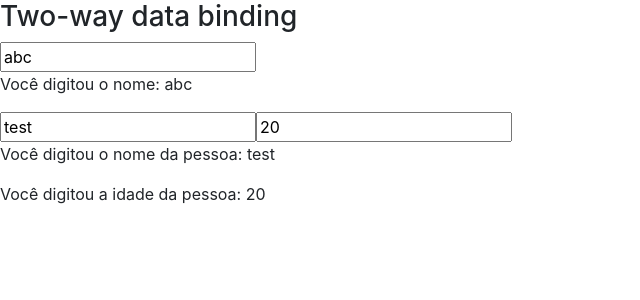
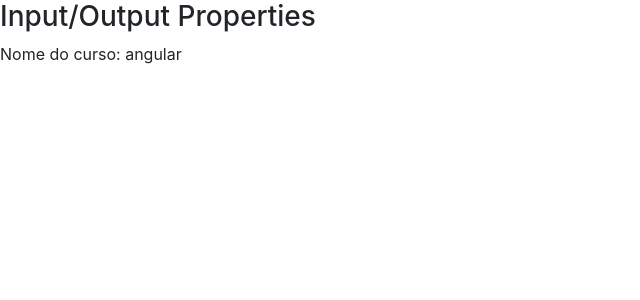
Before and after one commit to LucasTeotonio7/angular-cli, an Angular app in the folder data-binding/: page / in a window 1280 px wide. Shown: the top 300 px of the page, without its empty margins (0-640 px from the left). Built offline with nearby package versions, Linux system fonts and the light colour scheme.

Commit message:
A13-input/Output Properties

```diff
--- a/data-binding/src/app/app.module.ts
+++ b/data-binding/src/app/app.module.ts
@@ -6,11 +6,13 @@
 import { AppComponent } from './app.component';
 import { DataBindingComponent } from './data-binding/data-binding.component';
 import { MyFormModule } from './my-form/my-form.module';
+import { InputPropertyComponent } from './input-property/input-property.component';
 
 @NgModule({
   declarations: [
     AppComponent,
-    DataBindingComponent
+    DataBindingComponent,
+    InputPropertyComponent
   ],
   imports: [
     BrowserModule,
--- a/data-binding/src/app/data-binding/data-binding.component.html
+++ b/data-binding/src/app/data-binding/data-binding.component.html
@@ -78,6 +78,11 @@
     </article> -->
 
 
-<app-my-form></app-my-form>
+<!-- <app-my-form></app-my-form> -->
+
+<article>
+    <h3>Input/Output Properties</h3>
+    <app-course [name]="courseName"></app-course>
+</article>
 
 </section>
--- a/data-binding/src/app/data-binding/data-binding.component.ts
+++ b/data-binding/src/app/data-binding/data-binding.component.ts
@@ -15,6 +15,8 @@
   eventValue: string = ''
   savedValue: string = ''
   isMouseOver: boolean = false
+
+  courseName: string = 'angular';
 
   constructor() { }
 
--- /dev/null
+++ b/data-binding/src/app/input-property/input-property.component.html
@@ -0,0 +1 @@
+<p>Nome do curso: {{ courseName }}</p>
--- /dev/null
+++ b/data-binding/src/app/input-property/input-property.component.ts
@@ -0,0 +1,17 @@
+import { Component, OnInit, Input } from '@angular/core';
+
+@Component({
+  selector: 'app-course',
+  templateUrl: './input-property.component.html',
+  styleUrls: ['./input-property.component.css']
+})
+export class InputPropertyComponent implements OnInit {
+
+  constructor() { }
+
+  @Input('name') courseName: string = '';
+
+  ngOnInit(): void {
+  }
+
+}
```
Also changed, not shown: data-binding/src/app/input-property/input-property.component.css (added), 1 other file (tests, documents, lock files or other folders).
